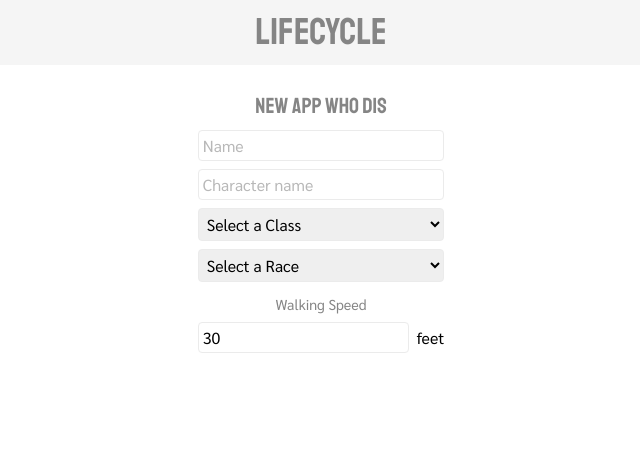
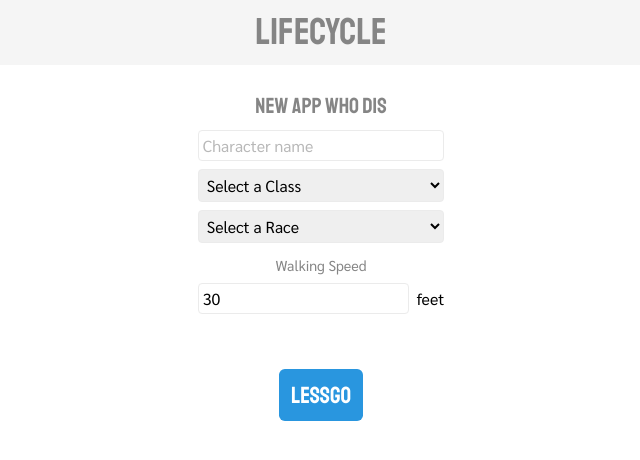
Before and after one commit to kenziebottoms/lifecycle, a React (Create React App) app: page / in a window 1280 px wide. Shown: the top 460 px of the page, without its empty margins (319-959 px from the left). Built offline with nearby package versions, Linux system fonts and the light colour scheme.

Commit message:
remove user name from intro form

```diff
--- a/src/IntroForm.js
+++ b/src/IntroForm.js
@@ -13,6 +13,7 @@ class IntroForm extends Component {
     };
     this.updateClass = this.updateClass.bind(this);
     this.updateRace = this.updateRace.bind(this);
+    this.saveChar = this.saveChar.bind(this);
   }
 
   updateClass(charClass) {
@@ -28,12 +29,26 @@ class IntroForm extends Component {
     this.setState(state);
   }
 
+  saveChar(e) {
+    e.preventDefault();
+    let char = {
+      speed: this.state.speed,
+      name: this.state.name,
+      class: this.state.class,
+      race: this.state.race
+    };
+    this.props.submit(char);
+  }
+
   render() {
     return (
       <form id="intro">
         <h3>New app who dis</h3>
-        <input id="name" type="text" placeholder="Name" />
-        <input id="character" type="text" placeholder="Character name" />
+        <input
+          value={this.state.name}
+          type="text"
+          placeholder="Character name"
+        />
         <ClassDropdown onChange={this.updateClass} />
         <RaceDropdown onChange={this.updateRace} />
         <label htmlFor="speed">Walking Speed</label>
@@ -41,6 +56,9 @@ class IntroForm extends Component {
           <input id="speed" type="number" value={this.state.speed} readOnly />{" "}
           feet
         </section>
+        <button type="submit" onClick={this.saveChar}>
+          Lessgo
+        </button>
       </form>
     );
   }
--- a/src/scss/_forms.scss
+++ b/src/scss/_forms.scss
@@ -39,12 +39,13 @@ form {
 button {
     border: none;
     background: white;
-    border-radius: .25rem;
+    border-radius: .25em;
     background: $blue;
     color: $white;
     font-family: $headerFont;
     font-weight: 400;
-    padding: .75em;
+    font-size: 1.25em;
+    padding: .5em;
     margin: 2em auto;
     cursor: pointer;
     &:hover {
@@ -53,5 +54,6 @@ button {
     &.big {
         font-size: 3em;
         align-self: center;
+        padding: .75em;
     }
 }
```
